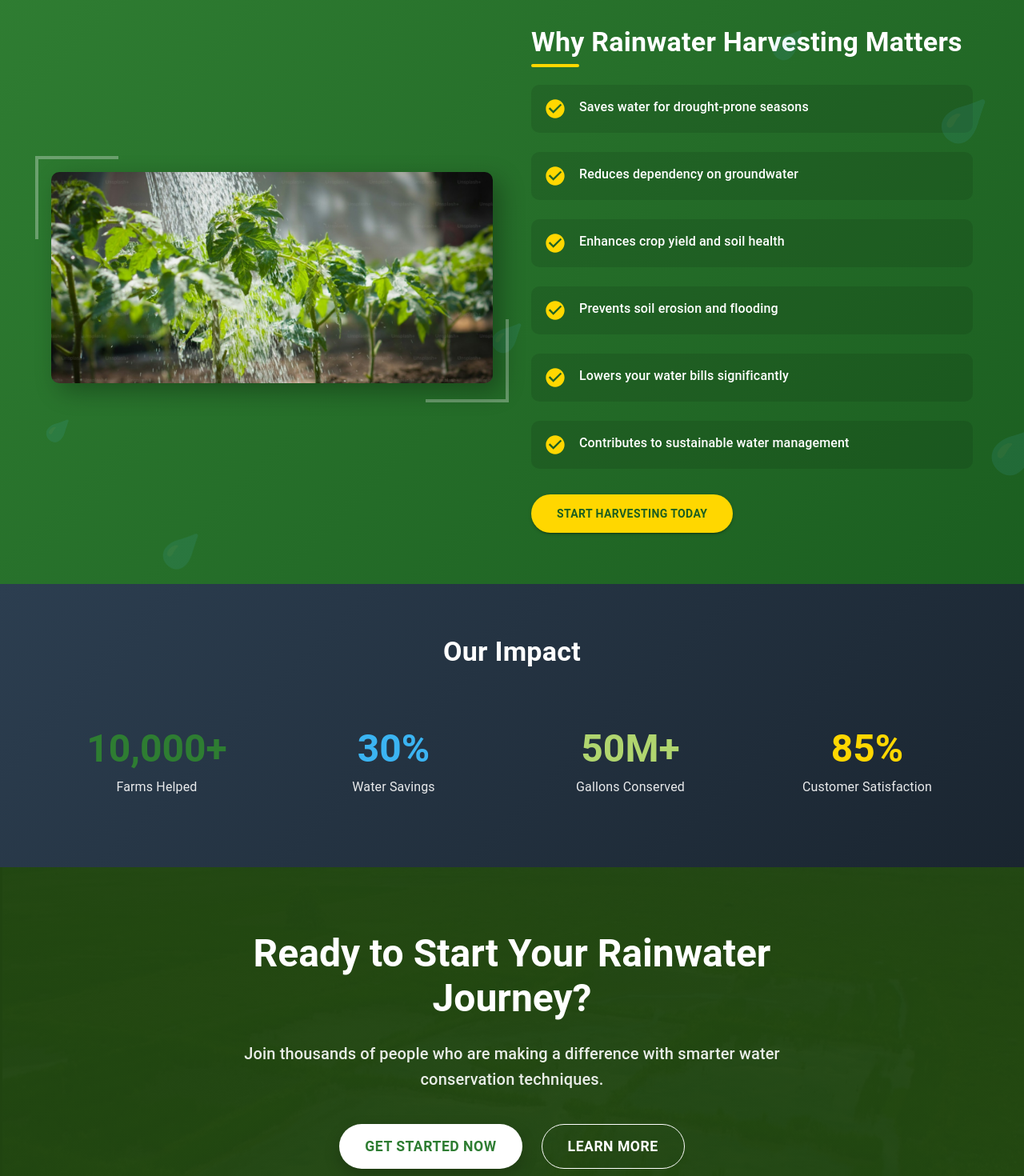
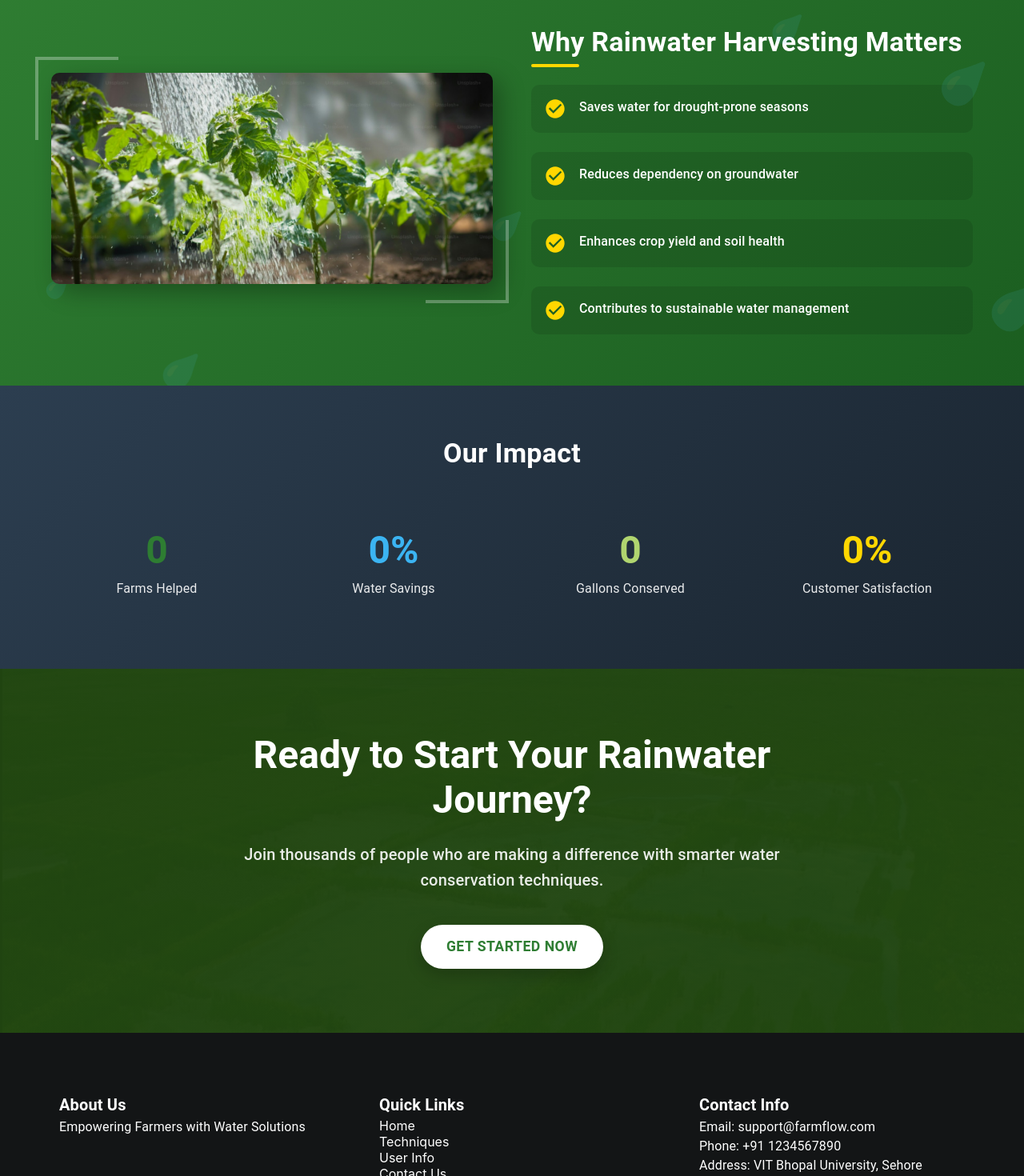
Before and after one commit to SUHAANII/EPICS_FarmFlow, a React (Create React App) app in the folder client/: page / in a window 1280 px wide. Shown: the part 1330-2800 px from the top of the page at 80% size. Built offline with nearby package versions, Linux system fonts and the light colour scheme.

Commit message:
removal of learn more button

```diff
--- a/client/src/components/home/Home.jsx
+++ b/client/src/components/home/Home.jsx
@@ -116,7 +116,7 @@ const HeroSection = () => {
               Explore Techniques
             </Button>
 
-            <Button
+            {/* <Button
               variant="outlined"
               sx={{
                 mt: 2,
@@ -138,7 +138,7 @@ const HeroSection = () => {
               }}
             >
               Learn More
-            </Button>
+            </Button> */}
           </Box>
         </Box>
       </Fade>
@@ -405,8 +405,6 @@ const RainwaterSection = () => {
                     "Saves water for drought-prone seasons",
                     "Reduces dependency on groundwater",
                     "Enhances crop yield and soil health",
-                    "Prevents soil erosion and flooding",
-                    "Lowers your water bills significantly",
                     "Contributes to sustainable water management"
                   ].map((benefit, index) => (
                     <Grid item xs={12} key={index}>
@@ -439,7 +437,7 @@ const RainwaterSection = () => {
                   ))}
                 </Grid>
 
-                <Button
+                {/* <Button
                   variant="contained"
                   sx={{
                     mt: 4,
@@ -455,7 +453,7 @@ const RainwaterSection = () => {
                   }}
                 >
                   Start Harvesting Today
-                </Button>
+                </Button> */}
               </Box>
             </Fade>
           </Grid>
@@ -505,10 +503,10 @@ const StatisticsSection = () => {
 
         <Grid container spacing={4} justifyContent="center">
           {[
-            { figure: "10,000+", label: "Farms Helped", color: "#2E7D32" },
-            { figure: "30%", label: "Water Savings", color: "#3BB4F2" },
-            { figure: "50M+", label: "Gallons Conserved", color: "#b0d56f" },
-            { figure: "85%", label: "Customer Satisfaction", color: "#FFD700" }
+            { figure: "0", label: "Farms Helped", color: "#2E7D32" },
+            { figure: "0%", label: "Water Savings", color: "#3BB4F2" },
+            { figure: "0", label: "Gallons Conserved", color: "#b0d56f" },
+            { figure: "0%", label: "Customer Satisfaction", color: "#FFD700" }
           ].map((stat, i) => (
             <Grid item xs={6} md={3} key={i}>
               <Fade in={true} style={{ transitionDelay: `${i * 200}ms` }}>
@@ -600,7 +598,7 @@ const CallToActionSection = () => {
             Get Started Now
           </Button>
 
-          <Button
+          {/* <Button
             variant="outlined"
             size="large"
             sx={{
@@ -618,7 +616,7 @@ const CallToActionSection = () => {
             }}
           >
             Learn More
-          </Button>
+          </Button> */}
         </Box>
       </Container>
     </Box>
```
